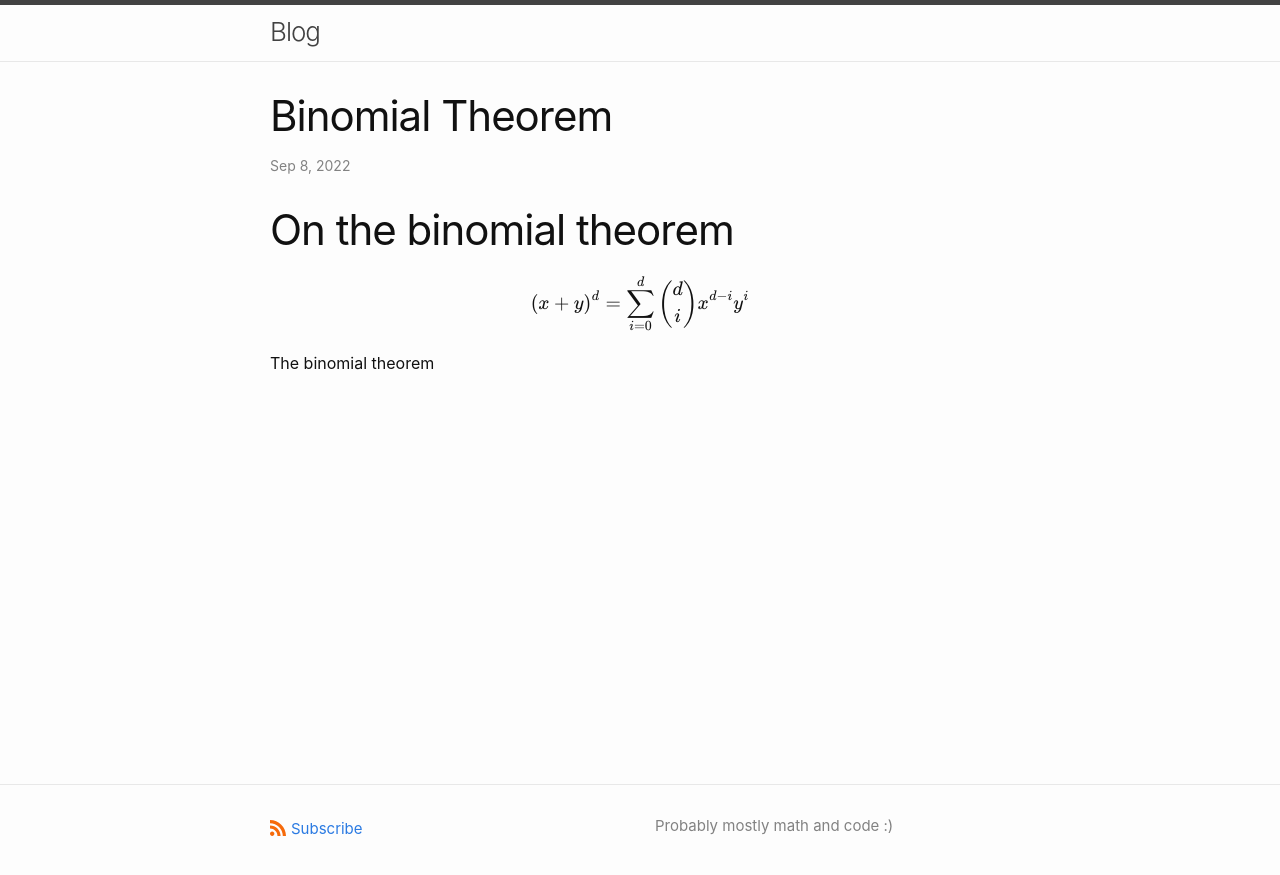
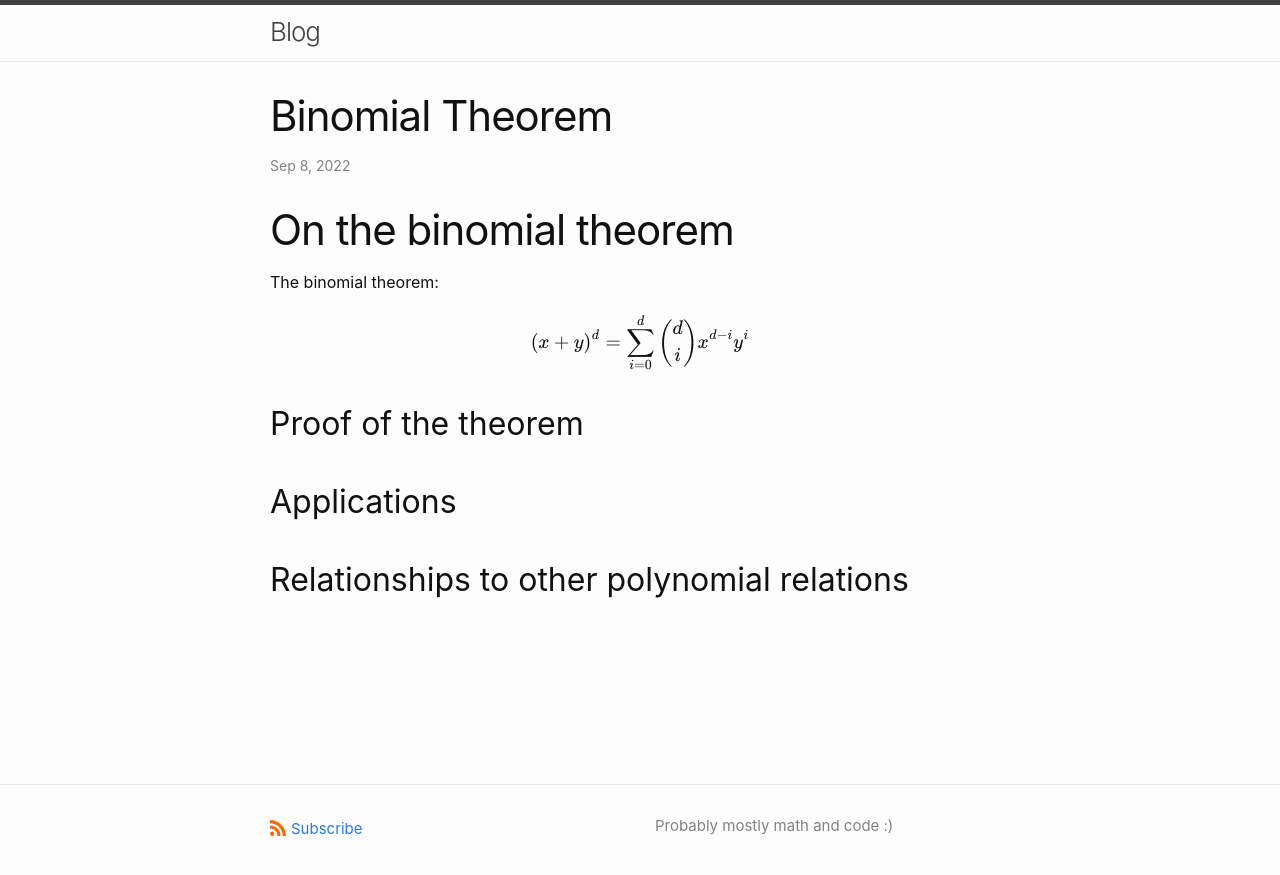
Before and after one commit to torgeiba/torgeiba.github.io, a Jekyll site: the page built from _posts/2022-09-08-binomial-theorem.md, in a window 1280 px wide. Shown: the top 875 px of the page. Built offline with Jekyll 4.4.1, drawn with Linux system fonts in a browser that asks for light colours; our own code applies the rules of GitHub Pages for plain Markdown files; formulas are drawn with MathJax 3.

Commit message:
Update 2022-09-08-binomial-theorem.md

```diff
--- a/_posts/2022-09-08-binomial-theorem.md
+++ b/_posts/2022-09-08-binomial-theorem.md
@@ -1,5 +1,12 @@
 # On the binomial theorem
+
+The binomial theorem:
 
 $$ (x + y)^d = \sum_{i=0}^d  \binom{d}{i} x^{d-i}y^i $$
 
-The binomial theorem
+
+## Proof of the theorem
+
+## Applications
+
+## Relationships to other polynomial relations
```
